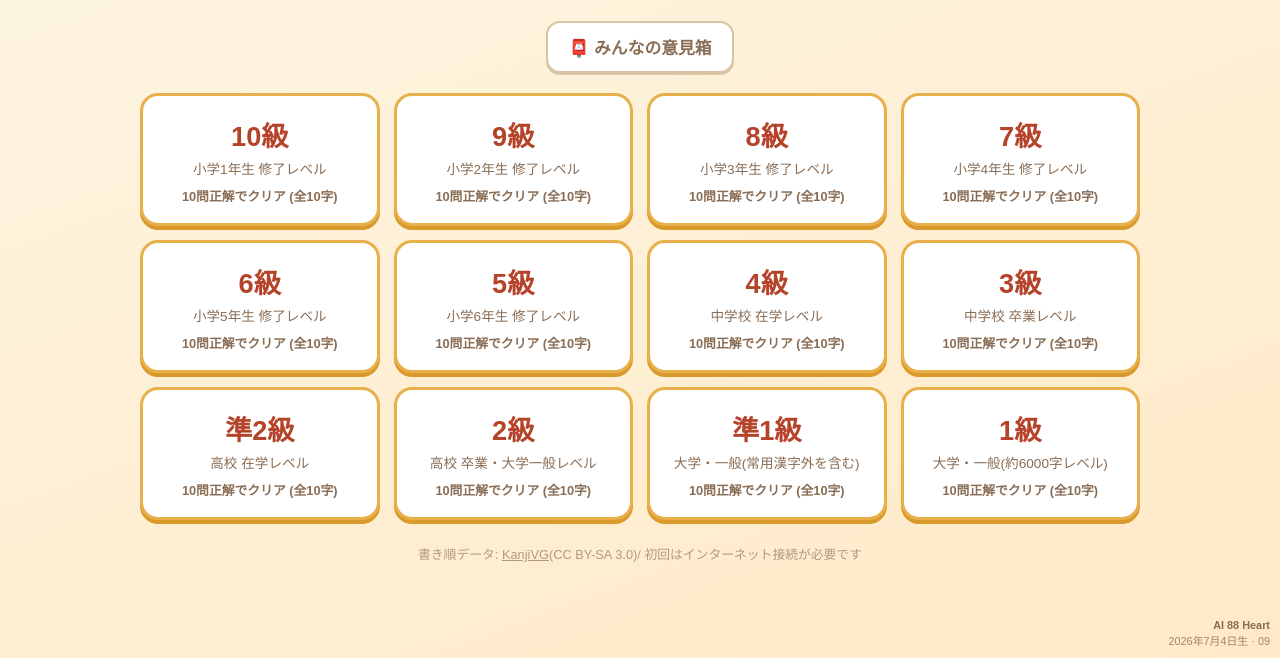
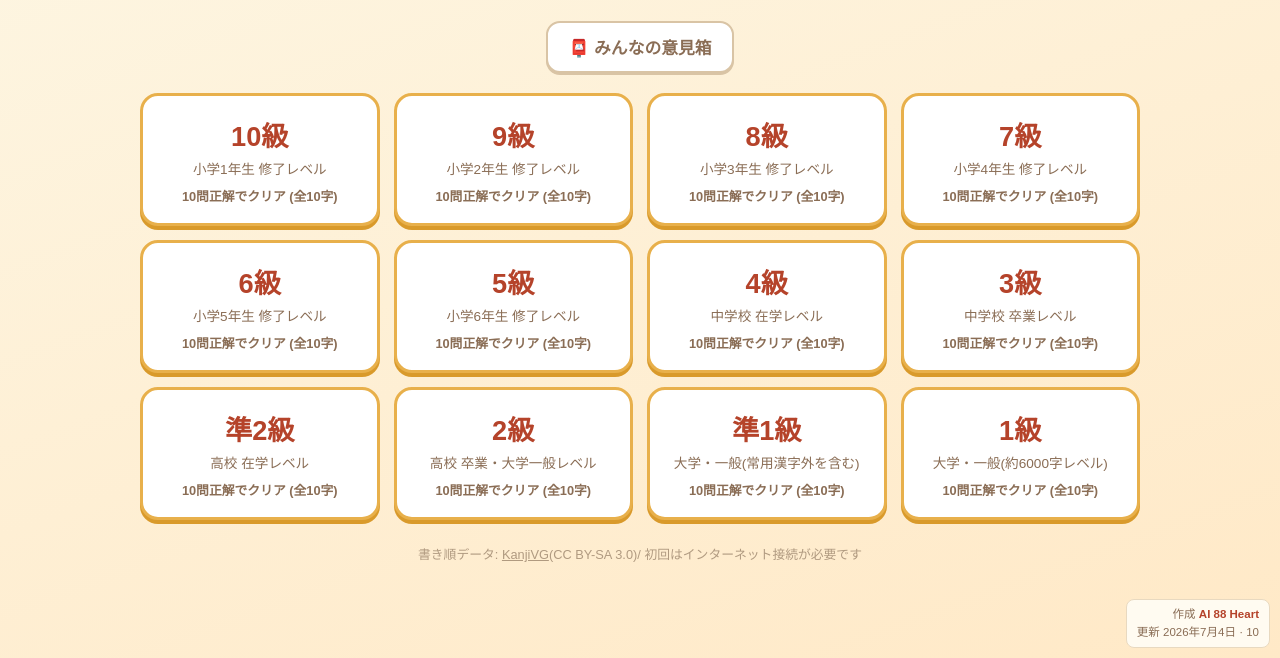
Before and after one commit to takayuki-shi-ai88/kanji-master, a plain HTML site: page index.html in a window 1280 px wide. Shown: the part 142-800 px from the top of the page. Drawn offline with Linux system fonts and the light colour scheme.

Commit message:
Fix version badge: show company, update date, and revision without birthdate suffix.
Bump service worker cache to v9.

Co-authored-by: Cursor <cursoragent@cursor.com>

```diff
--- a/index.html
+++ b/index.html
@@ -151,12 +151,14 @@
   }
 
   .app-badge {
-    position: fixed; right: 10px; bottom: 8px; z-index: 50;
-    font-size: .68rem; color: rgba(138, 109, 85, .8);
-    text-align: right; line-height: 1.45; pointer-events: none;
+    position: fixed; right: 10px; bottom: 10px; z-index: 100;
+    font-size: .72rem; color: #8a6d55;
+    text-align: right; line-height: 1.5; pointer-events: none;
     user-select: none; -webkit-user-select: none;
+    background: rgba(255, 252, 245, .92); padding: 6px 10px;
+    border-radius: 8px; border: 1px solid #e8d9c0;
   }
-  .app-badge strong { font-weight: bold; color: #8a6d55; }
+  .app-badge strong { font-weight: bold; color: #b5432a; }
 </style>
 </head>
 <body>
@@ -245,8 +247,8 @@
 <script>
 "use strict";
 
-/* 更新のたびに日付(生年月日形式)と連番を上げる */
-const APP_BUILD = { brand: "AI 88 Heart", updated: "2026年7月4日", rev: 9 };
+/* 更新のたびに更新日と連番を上げる */
+const APP_BUILD = { company: "AI 88 Heart", updated: "2026年7月4日", rev: 10 };
 
 /* ==================================================================
    問題データ(漢検レベル別・代表的な漢字のサンプル)
@@ -1217,7 +1219,8 @@ document.body.addEventListener("touchmove", e => {
 ================================================================== */
 renderLevelGrid();
 resetInputModeToHand();
-$("appBadge").innerHTML = `<strong>${APP_BUILD.brand}</strong><br>${APP_BUILD.updated}生 · ${String(APP_BUILD.rev).padStart(2, "0")}`;
+$("appBadge").innerHTML =
+  `作成 <strong>${APP_BUILD.company}</strong><br>更新 ${APP_BUILD.updated} · ${String(APP_BUILD.rev).padStart(2, "0")}`;
 window.addEventListener("pageshow", resetInputModeToHand);
 if ("serviceWorker" in navigator) {
   navigator.serviceWorker.register("sw.js").catch(() => {});
--- a/sw.js
+++ b/sw.js
@@ -1,6 +1,6 @@
 // 漢字マスター Service Worker
 // アプリ本体と KanjiVG の書き順データをキャッシュしてオフラインでも使えるようにする
-const CACHE = "kanji-master-v8";
+const CACHE = "kanji-master-v9";
 const APP_FILES = ["./", "./index.html", "./manifest.json", "./icon.svg", "./feedback.json"];
 
 self.addEventListener("install", e => {
```
